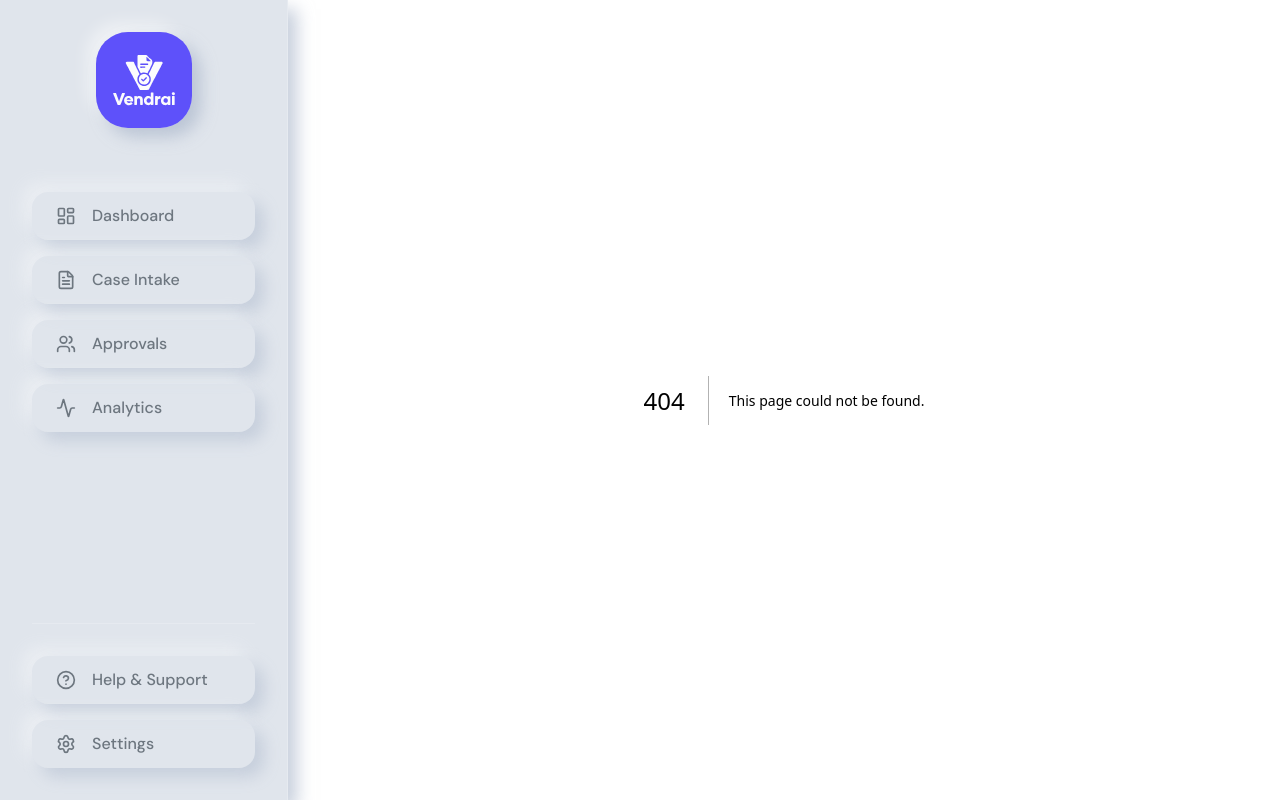
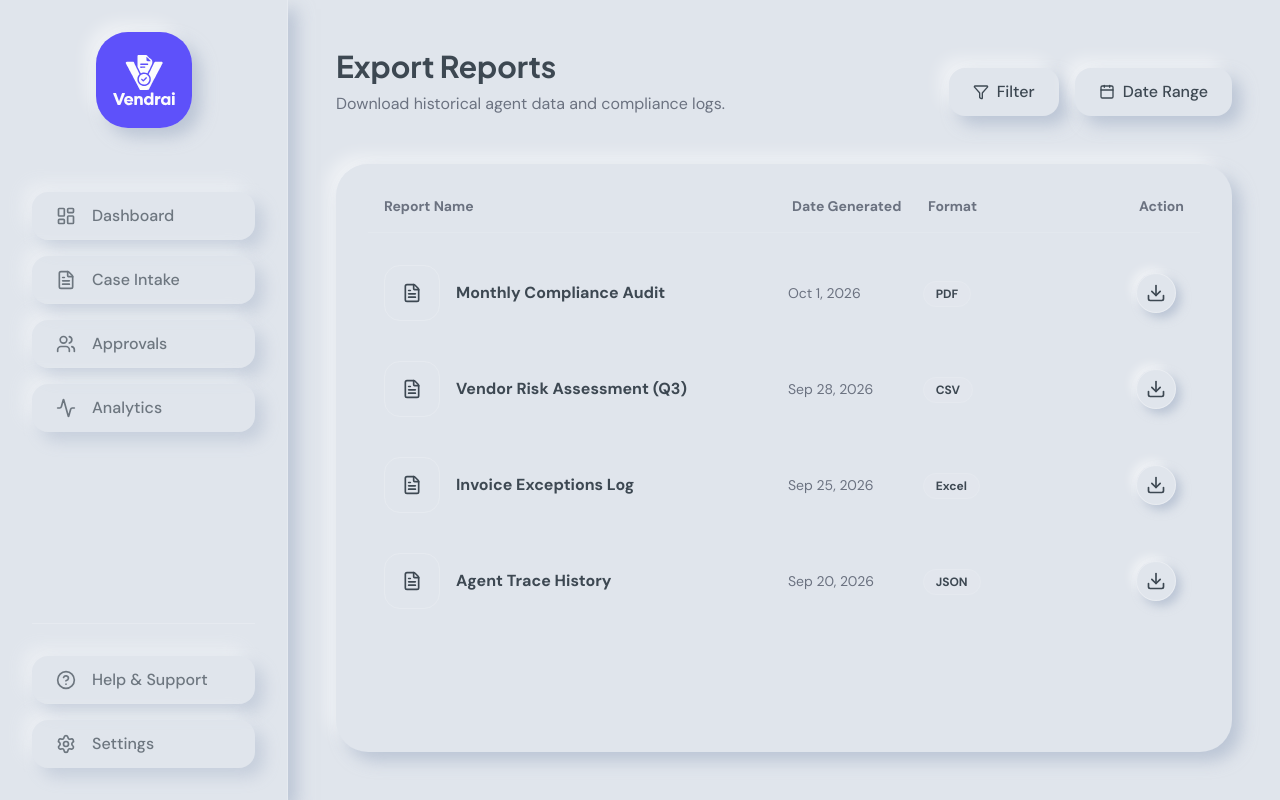
Before and after one commit to neurox-1-0/vendrai, a Next.js app in the folder apps/web/: page /reports in a window 1280 px wide. Before the commit this address had no page. Built offline with nearby package versions, Linux system fonts and the light colour scheme.

Commit message:
fix(ui): ensure download icon is visible in reports table

```diff
--- /dev/null
+++ b/apps/web/src/app/reports/page.tsx
@@ -0,0 +1,76 @@
+"use client";
+
+import React from 'react';
+import { Card } from '@/components/ui/card';
+import { Button } from '@/components/ui/button';
+import { IconWell } from '@/components/ui/icon-well';
+import { FileText, Download, Calendar, Filter } from 'lucide-react';
+import { motion } from 'framer-motion';
+
+export default function ReportsPage() {
+  const reports = [
+    { name: "Monthly Compliance Audit", date: "Oct 1, 2026", type: "PDF", size: "2.4 MB" },
+    { name: "Vendor Risk Assessment (Q3)", date: "Sep 28, 2026", type: "CSV", size: "845 KB" },
+    { name: "Invoice Exceptions Log", date: "Sep 25, 2026", type: "Excel", size: "1.2 MB" },
+    { name: "Agent Trace History", date: "Sep 20, 2026", type: "JSON", size: "4.8 MB" },
+  ];
+
+  return (
+    <div className="p-12 h-full flex flex-col">
+      <header className="mb-12 flex justify-between items-end">
+        <div>
+          <h2 className="font-display font-bold text-3xl mb-2">Export Reports</h2>
+          <p className="text-[var(--color-muted)]">Download historical agent data and compliance logs.</p>
+        </div>
+
+        <div className="flex gap-4">
+          <Button variant="secondary" className="gap-2">
+            <Filter className="w-4 h-4" /> Filter
+          </Button>
+          <Button variant="secondary" className="gap-2">
+            <Calendar className="w-4 h-4" /> Date Range
+          </Button>
+        </div>
+      </header>
+
+      <Card className="flex-1 overflow-hidden flex flex-col p-8">
+        <div className="grid grid-cols-12 gap-4 pb-4 border-b border-[rgba(255,255,255,0.1)] text-sm font-bold text-[var(--color-muted)] px-4">
+          <div className="col-span-6">Report Name</div>
+          <div className="col-span-2">Date Generated</div>
+          <div className="col-span-2">Format</div>
+          <div className="col-span-2 text-right">Action</div>
+        </div>
+
+        <div className="flex-1 overflow-y-auto space-y-2 mt-4 pr-2">
+          {reports.map((report, i) => (
+            <motion.div
+              key={i}
+              initial={{ opacity: 0, y: 10 }}
+              animate={{ opacity: 1, y: 0 }}
+              transition={{ delay: i * 0.1 }}
+              className="grid grid-cols-12 gap-4 items-center p-4 rounded-xl hover:bg-[var(--color-clay)] hover:shadow-[var(--shadow-inset-sm)] transition-all group"
+            >
+              <div className="col-span-6 flex items-center gap-4">
+                <IconWell className="shrink-0 bg-transparent shadow-none border border-[rgba(255,255,255,0.2)] group-hover:border-[var(--color-accent)] transition-colors">
+                  <FileText className="w-5 h-5 text-[var(--color-primary)] group-hover:text-[var(--color-accent)]" />
+                </IconWell>
+                <span className="font-bold">{report.name}</span>
+              </div>
+              <div className="col-span-2 text-sm text-[var(--color-muted)]">{report.date}</div>
+              <div className="col-span-2">
+                <span className="text-xs font-bold px-3 py-1 bg-[rgba(255,255,255,0.05)] rounded-full border border-[rgba(255,255,255,0.1)]">
+                  {report.type}
+                </span>
+              </div>
+              <div className="col-span-2 flex justify-end">
+                <button className="w-10 h-10 flex items-center justify-center rounded-full bg-[var(--color-bg)] shadow-[var(--shadow-extruded-sm)] hover:bg-[var(--color-accent)] transition-all group/btn border border-[rgba(255,255,255,0.3)]">
+                  <Download className="w-5 h-5 text-[var(--color-primary)] group-hover/btn:text-white" strokeWidth={2} />
+                </button>
+              </div>
+            </motion.div>
+          ))}
+        </div>
+      </Card>
+    </div>
+  );
+}
```
